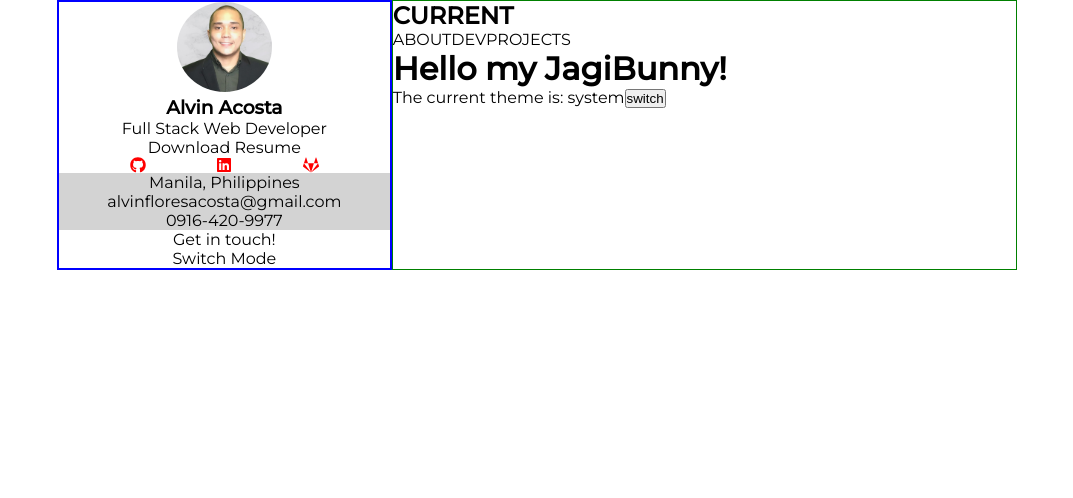
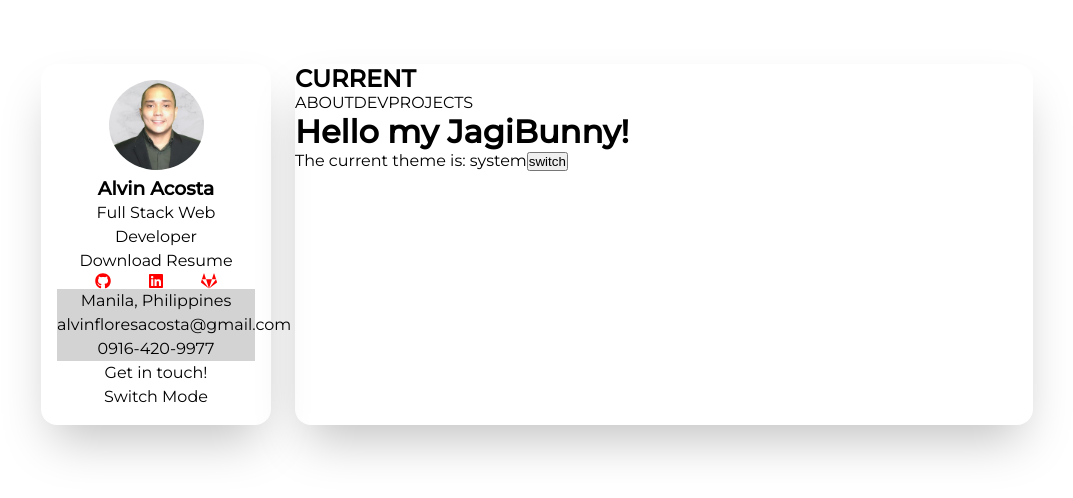
Before and after one commit to Exx-hub/nextjs-portfolio, a Next.js app: page / in a window 1280 px wide. Shown: the top 498 px of the page, without its empty margins (103-1176 px from the left). Built offline with nearby package versions, Linux system fonts and the light colour scheme.

Commit message:
update: Fix layout styling of sidebar and mainbar, display grid and margins and paddings

```diff
--- a/components/Sidebar.js
+++ b/components/Sidebar.js
@@ -18,7 +18,7 @@ const SideBar = () => {
 			<Head>
 				<style>{dom.css()}</style>
 			</Head>
-			<div className="sidebar-container">
+			<div className="sidebarcontainer">
 				<div className="sidebar_top">
 					<Image
 						className={styles.img}
--- a/styles/globals.css
+++ b/styles/globals.css
@@ -8,12 +8,16 @@ body {
 	/* background-color: #354358; */
 }
 
-/* [data-theme="dark"],
-[data-theme="dark"] body {
+/* [data-theme="dark"] body {
 	color: #fff;
-	background: green;
+	background: #333;
 }
 
+[data-theme="dark"] .sidebar-container {
+	background-color: black;
+	box-shadow: 0 25px 50px -12px rgba(211, 209, 209, 0.25);
+} */
+/*
 [data-theme="dark"],
 [data-theme="dark"] .h2-test {
 	color: red;
@@ -30,23 +34,44 @@ a {
 	margin: 0;
 }
 
+/* tried using flex at first not testing grid  */
 .outer-container {
-	display: flex;
-	max-width: 960px;
-	/* border: 1px solid red; */
-	margin: 0 auto;
+	/* max-width: 960px; */
+	/* margin: 0 auto; */
+	padding-left: 9rem;
+	padding-right: 9rem;
+	display: grid;
+	grid-template-columns: repeat(12, minmax(0, 1fr));
+	gap: 1.5rem;
+	margin-top: 4rem;
+	margin-bottom: 4rem;
+
+	/* small */
+	/* padding-left: 1.25rem;
+	padding-right: 1.25rem; */
 }
 
 .sidebar-container {
-	flex-grow: 1;
-	/* width: 100%; */
-	border: 1px solid blue;
+	/* border: 1px solid blue; */
+
+	grid-column: span 3 / span 3;
+	height: 100%;
+	padding: 1rem;
+	font-size: 1rem;
+	line-height: 1.5rem;
+	text-align: center;
+	border-radius: 1rem;
+
+	box-shadow: 0 25px 50px -12px rgba(0, 0, 0, 0.25);
+}
+.main-container {
+	/* flex-grow: 3; */
+
+	grid-column: span 9 / span 9;
+
 	display: flex;
 	flex-direction: column;
-	/* align-items: center; */
-	text-align: center;
+	overflow: hidden;
+	box-shadow: 0 25px 50px -12px rgba(0, 0, 0, 0.25);
+	border-radius: 1rem;
 }
-.main-container {
-	flex-grow: 3;
-	border: 1px solid green;
-}
```
